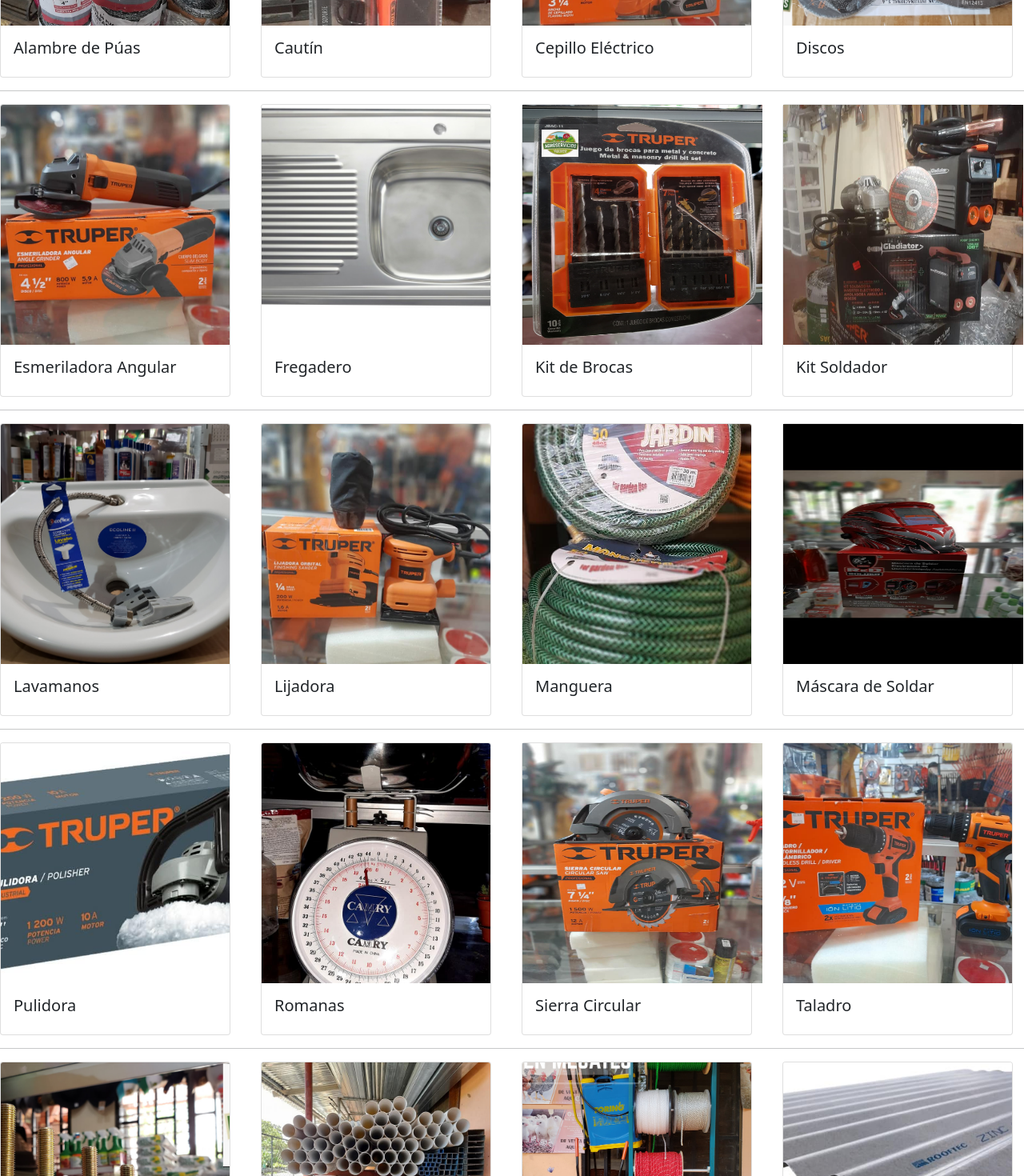
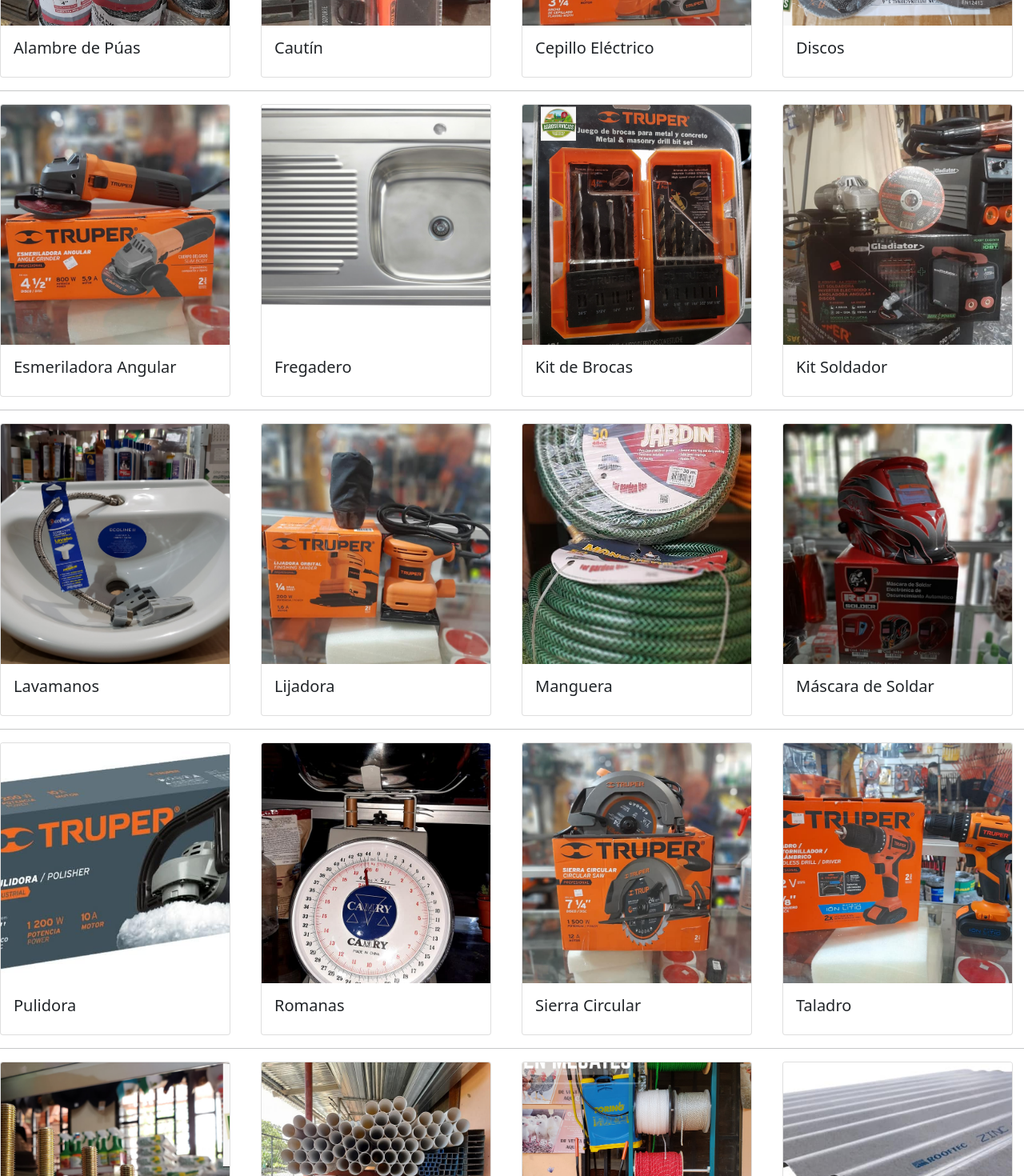
Before and after one commit to SilviaHG/AgroServicios-Santisima-Trinidad, a Vue app: page /productos-construccion in a window 1280 px wide. Shown: the part 560-2030 px from the top of the page at 80% size. Built offline with nearby package versions, Linux system fonts and the light colour scheme.

Commit message:
Arreglos de problemas

```diff
--- a/src/components/Ferreteria.vue
+++ b/src/components/Ferreteria.vue
@@ -77,7 +77,7 @@
     </div>
     <div class="col-12 col-md-3">
         <div class="card" style="width: 18rem;">
-            <img alt="Kit de brocas" src="@/assets/images/ferreteria/07-kitdebrocas.jpg" class="car | imagen-hoverd-img-top" width="300" height="300"/>
+            <img alt="Kit de brocas" src="@/assets/images/ferreteria/07-kitdebrocas.jpg" class="card-img-top | imagen-hover" width="300" height="300"/>
             <div class="card-body">
                 <h5 class="card-title">Kit de Brocas</h5>
                 <p class="card-text"></p>
@@ -86,7 +86,7 @@
     </div>
     <div class="col-12 col-md-3">
         <div class="card" style="width: 18rem;">
-            <img alt="Kit soldador" src="@/assets/images/ferreteria/08-kitsoldador.jpg" class="card-im | imagen-hoverg-top" width="300" height="300"/>
+            <img alt="Kit soldador" src="@/assets/images/ferreteria/08-kitsoldador.jpg" class="card-img-top | imagen-hover" width="300" height="300"/>
             <div class="card-body">
                 <h5 class="card-title">Kit Soldador</h5>
                 <p class="card-text"></p>
@@ -126,7 +126,7 @@
     </div>
     <div class="col-12 col-md-3">
         <div class="card" style="width: 18rem;">
-            <img alt="Máscara de soldar" src="@/assets/images/ferreteria/12-mascaradesoldar.jpg" class="car | imagen-hoverd-img-top" width="300" height="300"/>
+            <img alt="Máscara de soldar" src="@/assets/images/ferreteria/12-mascaradesoldar.jpg" class="card-img-top | imagen-hover" width="300" height="300"/>
             <div class="card-body">
                 <h5 class="card-title">Máscara de Soldar</h5>
                 <p class="card-text"></p>
@@ -157,7 +157,7 @@
     </div>
     <div class="col-12 col-md-3">
         <div class="card" style="width: 18rem;">
-            <img alt="Sierra circular" src="@/assets/images/ferreteria/15-sierracircular.jpg" class="card-im | imagen-hoverg-top" width="300" height="300"/>
+            <img alt="Sierra circular" src="@/assets/images/ferreteria/15-sierracircular.jpg" class="card-img-top | imagen-hover" width="300" height="300"/>
             <div class="card-body">
                 <h5 class="card-title">Sierra Circular</h5>
                 <p class="card-text"></p>
@@ -277,7 +277,7 @@
     </div>
     <div class="col-12 col-md-3">
         <div class="card" style="width: 18rem;">
-            <img alt="Herramienta de jardin" src="@/assets/images/ferreteria/27-herramientasjardin.png" class="car | imagen-hoverd-img-top" width="300" height="300"/>
+            <img alt="Herramienta de jardin" src="@/assets/images/ferreteria/27-herramientasjardin.png" class="card-img-top | imagen-hover" width="300" height="300"/>
             <div class="card-body">
                 <h5 class="card-title">Herramientas de Jardín</h5>
                 <p class="card-text"></p>
--- a/src/components/catalogoVeterinaria/Veterinaria.vue
+++ b/src/components/catalogoVeterinaria/Veterinaria.vue
@@ -73,7 +73,7 @@
             </div>
             <div class="col-12 col-md-3">
                 <div class="card" style="width: 18rem;">
-                    <img alt="Kit de brocas" src="@/assets/images/veterinaria/conejos-venta.jpg" class="car | imagen-hoverd-img-top" width="100%" height="300px"/>
+                    <img alt="Kit de brocas" src="@/assets/images/veterinaria/conejos-venta.jpg" class="card-img-top | imagen-hover" width="100%" height="300px"/>
                     <div class="card-body">
                         <h5 class="card-title">Conejos</h5>
                         <p class="card-text"></p>
@@ -82,7 +82,7 @@
             </div>
             <div class="col-12 col-md-3">
                 <div class="card" style="width: 18rem;">
-                    <img alt="Kit soldador" src="@/assets/images/veterinaria/alimentos-1st-choiceNutrition.jpg" class="card-im | imagen-hoverg-top" width="100%" height="300px"/>
+                    <img alt="Kit soldador" src="@/assets/images/veterinaria/alimentos-1st-choiceNutrition.jpg" class="card-img-top | imagen-hover" width="100%" height="300px"/>
                     <div class="card-body">
                         <h5 class="card-title">Todos 1st Choice Nutrition Gatos y Perros</h5>
                         <p class="card-text"></p>
```
